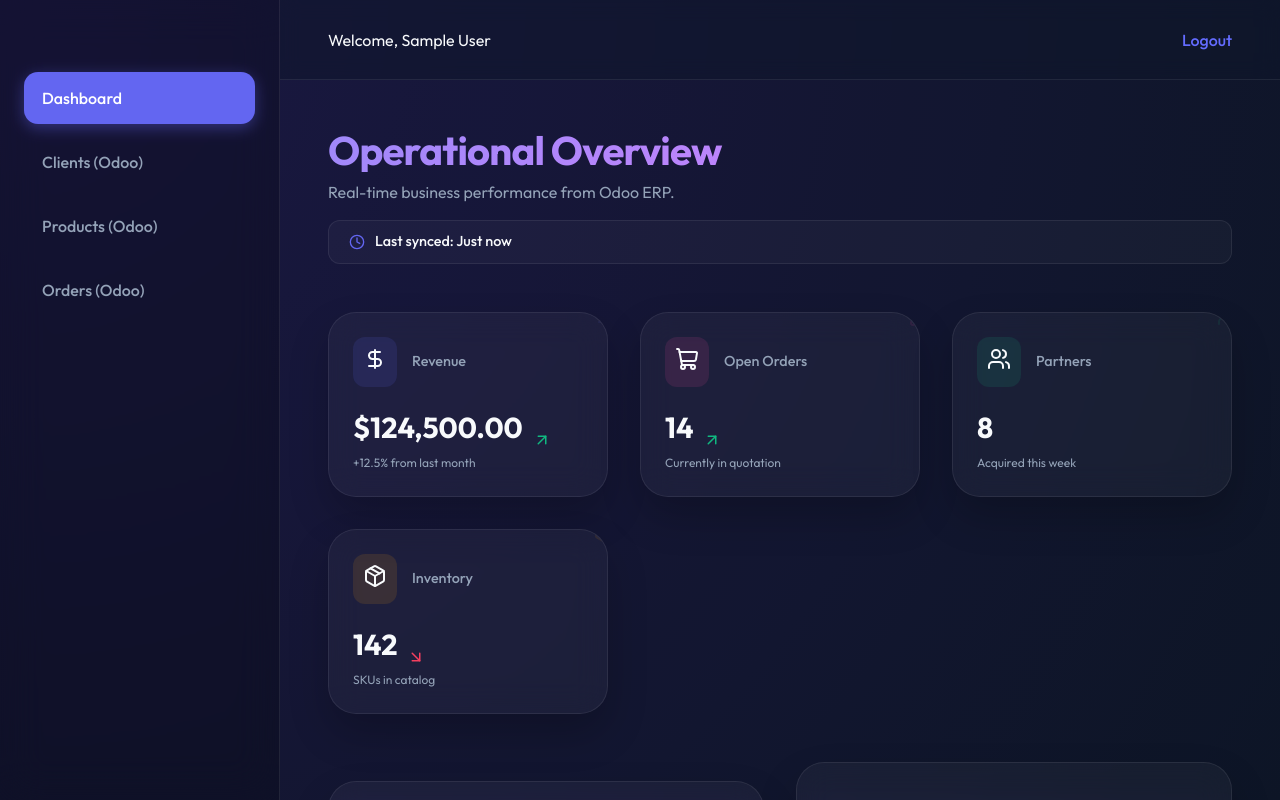
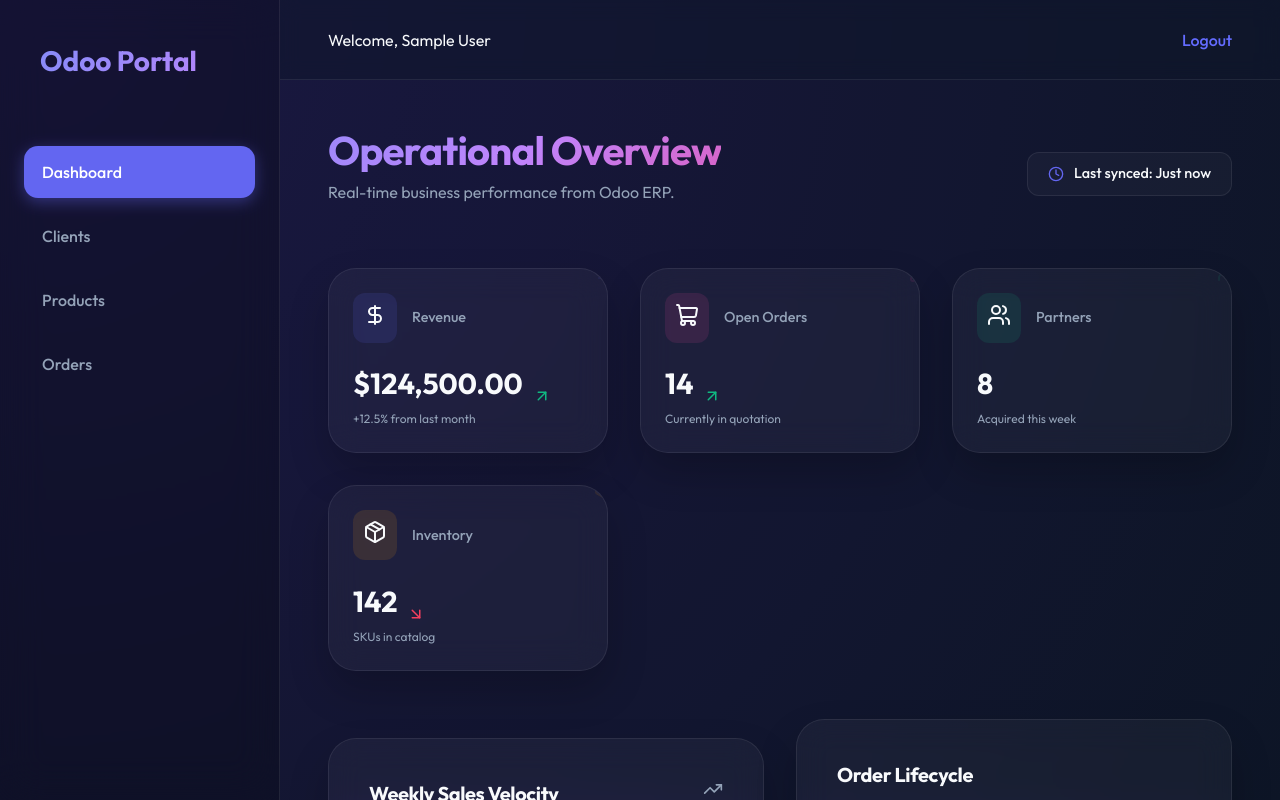
Before and after one commit to mehdiert0-arch/Odoo, a React (Vite) app in the folder odooFront/: page /dashboard in a window 1280 px wide. Shown: the top 800 px of the page. Built offline with nearby package versions, Linux system fonts and the light colour scheme; sample sign-in values are in the browser's storage.

Commit message:
last mods

```diff
--- a/odooFront/src/layouts/DefaultLayout.jsx
+++ b/odooFront/src/layouts/DefaultLayout.jsx
@@ -19,11 +19,12 @@
     return (
         <div id="default-layout" className="layout-container">
             <aside className="sidebar">
+                <div className="logo">Odoo Portal</div>
                 <nav>
                     <NavLink to="/dashboard">Dashboard</NavLink>
-                    <NavLink to="/clients">Clients (Odoo)</NavLink>
-                    <NavLink to="/products">Products (Odoo)</NavLink>
-                    <NavLink to="/orders">Orders (Odoo)</NavLink>
+                    <NavLink to="/clients">Clients</NavLink>
+                    <NavLink to="/products">Products</NavLink>
+                    <NavLink to="/orders">Orders</NavLink>
                 </nav>
             </aside>
             <div className="main-content">
--- a/odooFront/src/layouts/Layout.css
+++ b/odooFront/src/layouts/Layout.css
@@ -61,6 +61,17 @@
   position: sticky;
   top: 0;
   height: 100vh;
+}
+
+.logo {
+  font-size: 1.75rem;
+  font-weight: 800;
+  margin-bottom: 2rem;
+  background: linear-gradient(135deg, #818cf8, #c084fc);
+  -webkit-background-clip: text;
+  background-clip: text;
+  -webkit-text-fill-color: transparent;
+  padding: 0 1rem;
 }
 
 .sidebar nav {
@@ -153,6 +164,19 @@
   animation: gradientBg 5s ease infinite;
 }
 
+.page-header {
+  display: flex;
+  justify-content: space-between;
+  align-items: center;
+  margin-bottom: 3rem;
+  gap: 2rem;
+}
+
+.page-header .btn-primary {
+  margin-left: auto;
+  min-width: fit-content;
+}
+
 /* Improved Tables */
 .data-table-container {
   overflow: hidden;
@@ -198,6 +222,16 @@
   color: var(--text-secondary);
   font-weight: 600;
   margin-left: 4px;
+}
+
+.error-message {
+  color: var(--error-color);
+  padding: 16px;
+  border-radius: 12px;
+  margin-bottom: 2.5rem;
+  font-size: 0.9rem;
+  text-align: center;
+  box-shadow: 0 4px 12px rgba(244, 63, 94, 0.1);
 }
 
 .form-group input, .form-group select, .form-group textarea {
```
